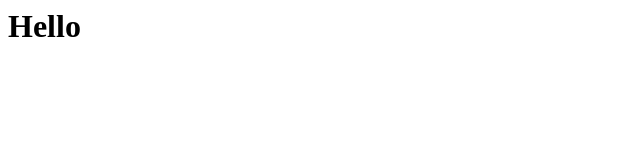
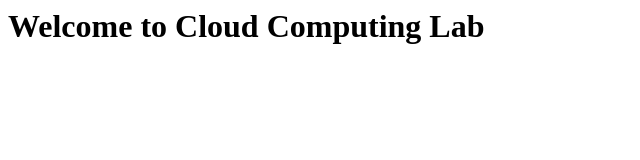
Before and after one commit to SarumathiPalanisamy/dip.github.io, a plain HTML site: page index.html in a window 1280 px wide. Shown: the whole page, without its empty margins (0-640 px from the left). Drawn offline with Linux system fonts and the light colour scheme.

Commit message:
Update index.html

```diff
--- a/index.html
+++ b/index.html
@@ -2,5 +2,5 @@
 <head>
 <title>Welcome</title>
 </head>
-<h1>Hello</h1>
+<h1>Welcome to Cloud Computing Lab</h1>
 </html>
```
